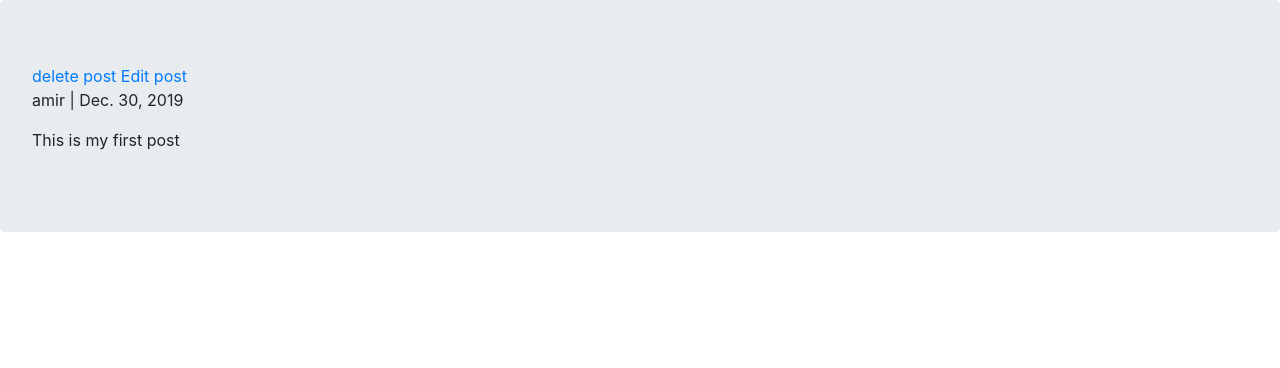
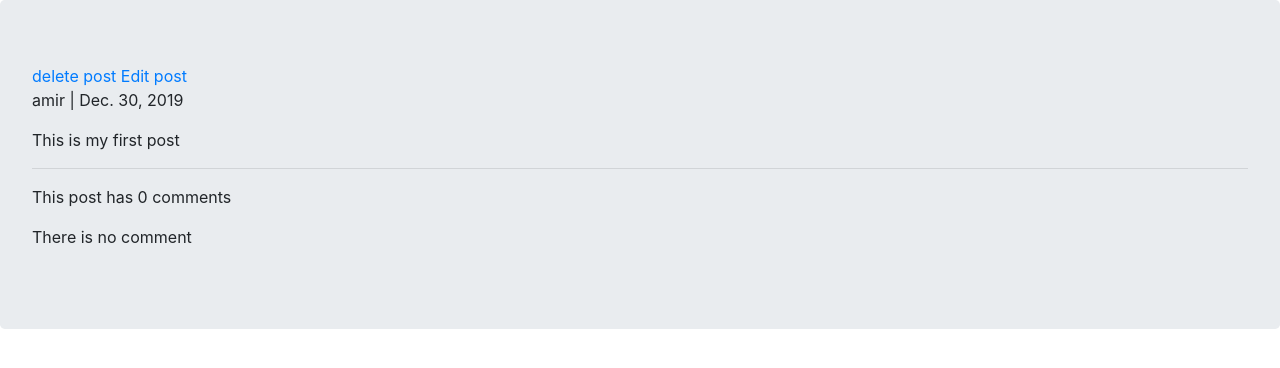
Before and after one commit to sarahghanei/django-social, a Django app: a page that uses posts/templates/posts/post_detail.html in a window 1280 px wide. Shown: the part 56-424 px from the top of the page. Run offline with Django 3.2, Linux system fonts and the light colour scheme; a user stored in the database is signed in; data comes from the database, SQL or seed files in the repository; both versions use the stored data as it was after the commit; some libraries are stand-ins or nearby versions.

Commit message:
add ep20

```diff
--- a/posts/templates/posts/post_detail.html
+++ b/posts/templates/posts/post_detail.html
@@ -6,5 +6,18 @@
         <a href="{% url 'posts:post_edit' post.user.id post.id %}">Edit post</a>
     {% endif %}
     <p>{{ post.user }} | {{ post.created|date }}</p>
-    <p>{{ post.body }}</p>
+    <p>{{ post.body }}</p><hr/>
+
+    {% with total=comments.count %}
+        <p>This post has {{ total }} comment{{ total|pluralize }}</p>
+    {% endwith %}
+
+    {% for comment in comments %}
+        <div class="card bg-dark text-white">
+            <p class="card-header">{{ comment.user }}</p>
+            <p class="card-body">{{ comment.body }}</p>
+        </div><br/>
+    {% empty %}
+        <p>There is no comment</p>
+    {% endfor %}
 {% endblock %}
--- a/posts/views.py
+++ b/posts/views.py
@@ -1,5 +1,5 @@
 from django.shortcuts import render, get_object_or_404, redirect
-from .models import Post
+from .models import Post, Comment
 from .forms import AddPostForm, EditPostForm
 from django.contrib import messages
 from django.utils.text import slugify
@@ -14,7 +14,8 @@ def all_posts(request):
 
 def post_detail(request, year, month, day, slug):
 	post = get_object_or_404(Post, created__year=year, created__month=month, created__day=day, slug=slug)
-	return render(request, 'posts/post_detail.html', {'post':post})
+	comments = Comment.objects.filter(post=post, is_reply=False)
+	return render(request, 'posts/post_detail.html', {'post':post, 'comments':comments})
 
 @login_required
 def add_post(request, user_id):
```
Also changed, not shown: db.sqlite3.
